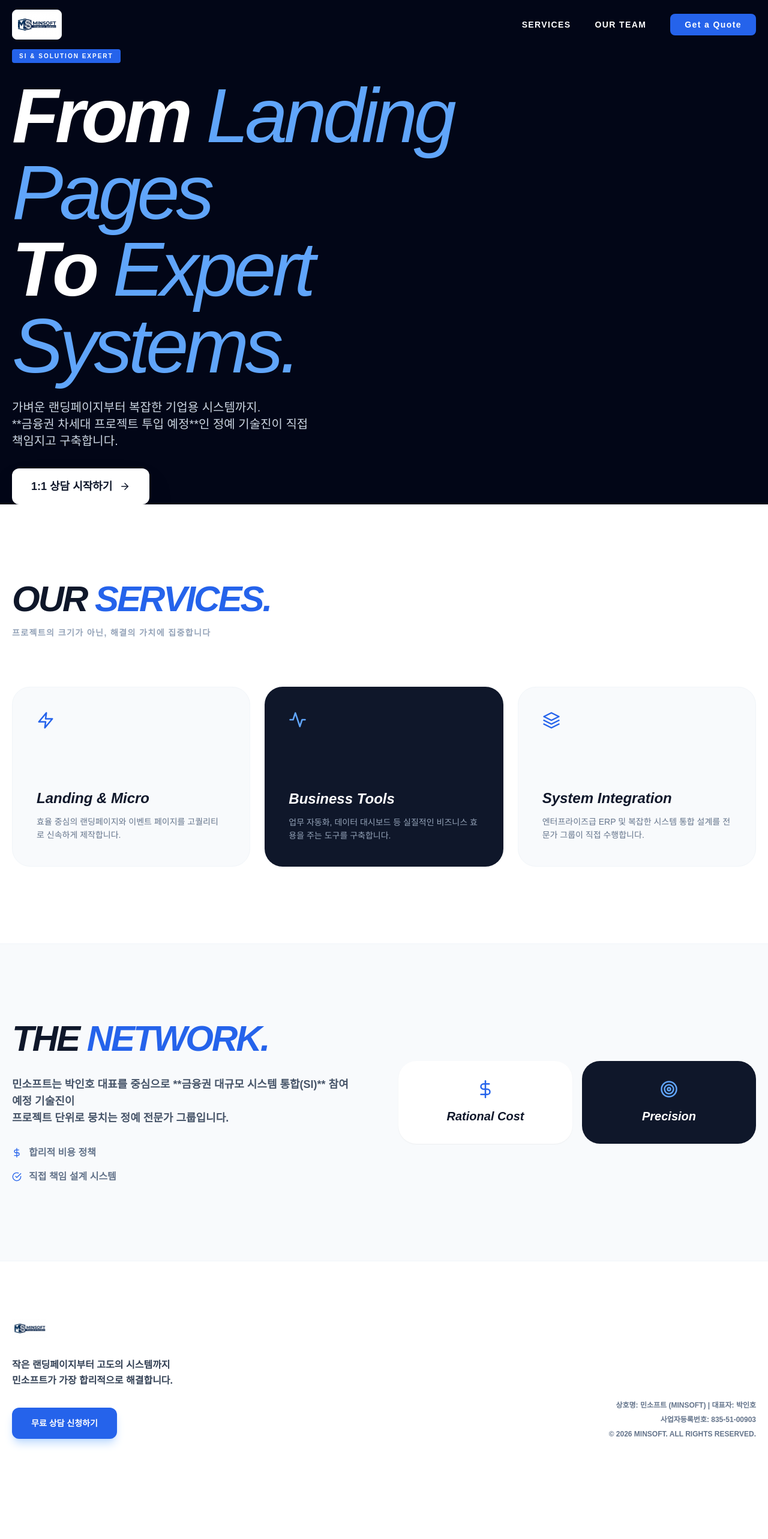
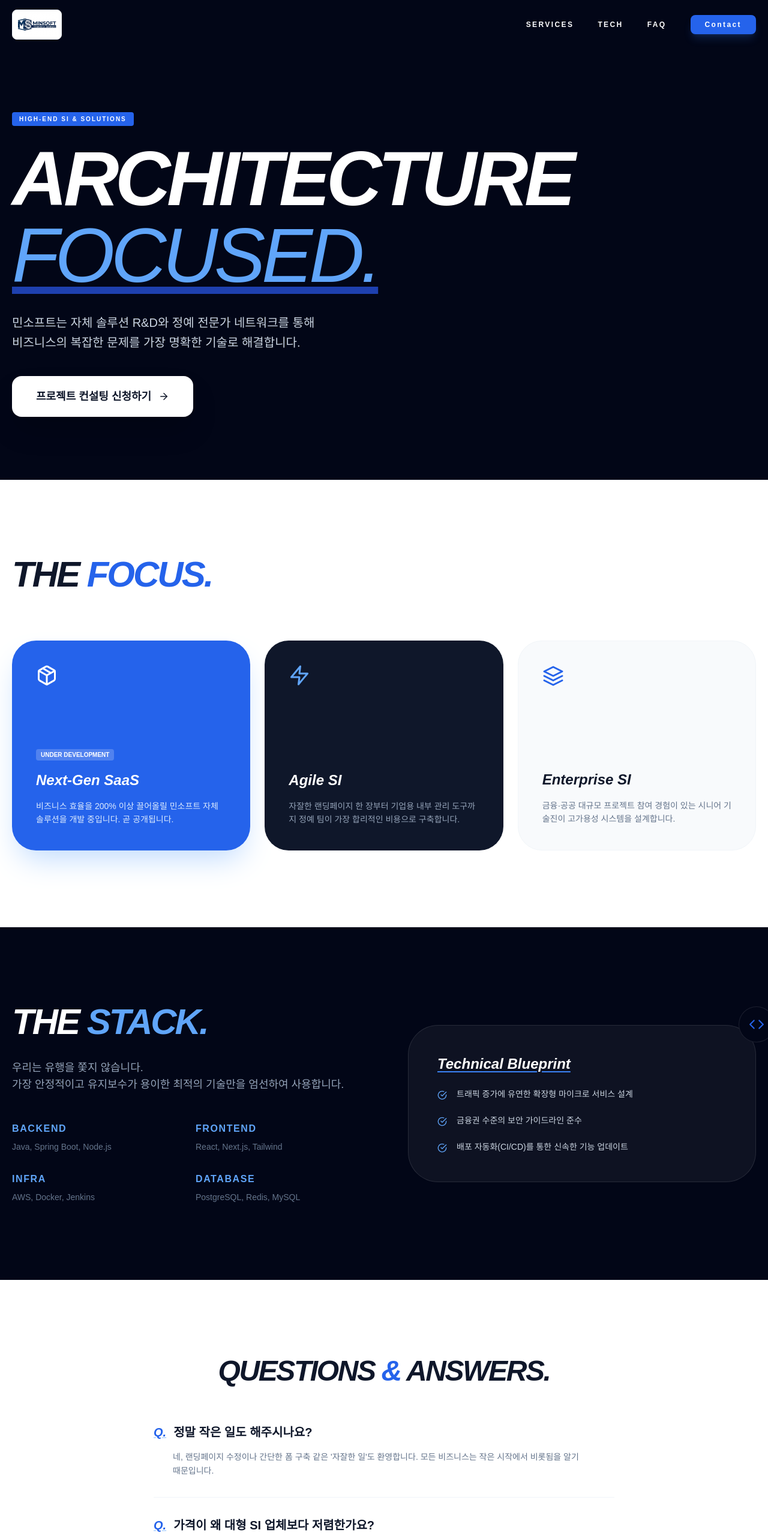
Before and after one commit to parkinho1/minsoft-web, a React (Vite) app: page / in a window 1280 px wide. Shown: the top 2566 px of the page at 60% size. Before the commit the page ends 2495 px from the top, so only its background shows below. Built offline with nearby package versions, Linux system fonts and the light colour scheme.

Commit message:
Add FAQ, Tech Stack, and In-house solution roadmap for volume up

```diff
--- a/src/App.jsx
+++ b/src/App.jsx
@@ -1,8 +1,7 @@
 import { useState, useEffect } from "react";
 import { motion, AnimatePresence } from "framer-motion";
-import { FiArrowRight, FiCheckCircle, FiCpu, FiLayers, FiRefreshCw, FiServer, FiActivity, FiTarget, FiZap, FiSmile, FiDollarSign, FiUsers, FiMenu, FiX } from "react-icons/fi";
+import { FiArrowRight, FiCheckCircle, FiCpu, FiLayers, FiRefreshCw, FiServer, FiActivity, FiTarget, FiZap, FiSmile, FiDollarSign, FiUsers, FiMenu, FiX, FiPackage, FiSearch, FiCode } from "react-icons/fi";
 
-// --- 공통 상담 함수 ---
 const openChat = () => window.open('https://open.kakao.com/o/sjhhq7ei');
 
 const Navbar = () => {
@@ -21,31 +20,25 @@ const Navbar = () => {
         <div className="flex items-center gap-2 cursor-pointer bg-white p-1 rounded-lg shadow-sm border border-slate-100">
           <img src="/logo.png" alt="MinSoft Logo" className="h-7 md:h-10 object-contain" />
         </div>
-
-        <div className={`hidden md:flex items-center space-x-10 text-sm font-bold uppercase tracking-widest ${isScrolled ? "text-slate-600" : "text-white"}`}>
+        <div className={`hidden md:flex items-center space-x-10 text-xs font-black uppercase tracking-[0.2em] ${isScrolled ? "text-slate-600" : "text-white"}`}>
           <a href="#services" className="hover:text-blue-400">Services</a>
-          <a href="#team" className="hover:text-blue-400">Our Team</a>
-          <button onClick={openChat} className={`px-6 py-2 rounded-lg font-black transition-all ${isScrolled ? "bg-slate-900 text-white" : "bg-blue-600 text-white"}`}>
-            Get a Quote
+          <a href="#tech" className="hover:text-blue-400">Tech</a>
+          <a href="#faq" className="hover:text-blue-400">FAQ</a>
+          <button onClick={openChat} className={`px-6 py-2 rounded-lg transition-all ${isScrolled ? "bg-slate-900 text-white" : "bg-blue-600 text-white shadow-lg shadow-blue-500/20"}`}>
+            Contact
           </button>
         </div>
-
         <button className="md:hidden text-2xl p-1" onClick={() => setIsMenuOpen(!isMenuOpen)}>
           {isMenuOpen ? <FiX className="text-slate-900" /> : <FiMenu className={isScrolled ? "text-slate-900" : "text-white"} />}
         </button>
       </div>
-
       <AnimatePresence>
         {isMenuOpen && (
-          <motion.div
-            initial={{ opacity: 0, y: -20 }} animate={{ opacity: 1, y: 0 }} exit={{ opacity: 0, y: -20 }}
-            className="md:hidden bg-white border-b border-slate-100 overflow-hidden absolute top-full left-0 w-full"
-          >
-            <div className="flex flex-col p-6 gap-6 font-black text-slate-900 uppercase tracking-widest text-center">
+          <motion.div initial={{ opacity: 0, y: -20 }} animate={{ opacity: 1, y: 0 }} exit={{ opacity: 0, y: -20 }} className="md:hidden bg-white border-b border-slate-100 absolute top-full left-0 w-full p-8 flex flex-col gap-8 font-black text-slate-900 uppercase tracking-widest text-center">
             <a href="#services" onClick={() => setIsMenuOpen(false)}>Services</a>
-              <a href="#team" onClick={() => setIsMenuOpen(false)}>Our Team</a>
-              <button onClick={openChat} className="w-full py-4 bg-blue-600 text-white rounded-xl shadow-lg shadow-blue-200">Get a Quote</button>
-            </div>
+            <a href="#tech" onClick={() => setIsMenuOpen(false)}>Tech</a>
+            <a href="#faq" onClick={() => setIsMenuOpen(false)}>FAQ</a>
+            <button onClick={openChat} className="w-full py-4 bg-blue-600 text-white rounded-xl">Inquiry</button>
           </motion.div>
         )}
       </AnimatePresence>
@@ -55,110 +48,129 @@ const Navbar = () => {
 
 function App() {
   return (
-    <div className="bg-white text-slate-900 overflow-x-hidden selection:bg-blue-600 selection:text-white">
+    <div className="bg-white text-slate-900 overflow-x-hidden selection:bg-blue-600 selection:text-white font-sans">
       <Navbar />
 
-      {/* 1. Hero: 모바일 폰트 크기 대폭 하향 조정 (뚫고 나감 방지) */}
-      <section className="relative min-h-[100svh] flex items-center px-5 overflow-hidden bg-slate-950 pt-20">
+      {/* 1. Hero */}
+      <section className="relative min-h-[100svh] flex items-center px-5 bg-slate-950 pt-20">
         <div className="absolute inset-0 -z-10">
           <img src="/hero-bg.png" alt="Tech" className="w-full h-full object-cover opacity-30 md:opacity-40" />
-          <div className="absolute inset-0 bg-gradient-to-b from-slate-950/20 via-slate-950/90 to-slate-950"></div>
+          <div className="absolute inset-0 bg-gradient-to-b from-slate-950/20 via-slate-950/80 to-slate-950"></div>
         </div>
-        <div className="max-w-7xl mx-auto w-full relative z-10">
-          <motion.div initial={{ opacity: 0, y: 20 }} animate={{ opacity: 1, y: 0 }} className="max-w-4xl text-center md:text-left">
-            <div className="inline-block px-3 py-1 bg-blue-600 text-white rounded text-[10px] font-black mb-6 uppercase tracking-[0.2em]">SI & Solution Expert</div>
-            {/* 모바일에서 글자가 깨지지 않도록 text-4xl로 시작 */}
-            <h1 className="text-4xl sm:text-6xl md:text-8xl lg:text-9xl font-black text-white leading-[1.1] md:leading-[0.9] tracking-tighter mb-6 italic break-keep">
-              From <span className="text-blue-400 font-normal">Landing Pages</span> <br className="hidden md:block" />
-              To <span className="text-blue-400 font-normal">Expert Systems.</span>
+        <div className="max-w-7xl mx-auto w-full relative z-10 text-center md:text-left">
+          <motion.div initial={{ opacity: 0, y: 20 }} animate={{ opacity: 1, y: 0 }} transition={{ duration: 0.8 }}>
+            <div className="inline-block px-3 py-1 bg-blue-600 text-white rounded text-[10px] font-black mb-6 uppercase tracking-[0.2em]">High-End SI & Solutions</div>
+            <h1 className="text-[clamp(2.5rem,10vw,8rem)] font-black text-white leading-[1] tracking-tighter mb-8 italic uppercase break-keep">
+              Architecture <br /> <span className="text-blue-400 font-normal underline decoration-blue-800 underline-offset-8">Focused.</span>
             </h1>
-            <p className="text-sm md:text-xl text-slate-300 max-w-lg mx-auto md:mx-0 mb-8 font-medium leading-relaxed">
-              가벼운 랜딩페이지부터 복잡한 기업용 시스템까지. <br className="hidden md:block" />
-              **금융권 차세대 프로젝트 투입 예정**인 정예 기술진이 직접 책임지고 구축합니다.
+            <p className="text-[clamp(1rem,3vw,1.25rem)] text-slate-300 max-w-lg mx-auto md:mx-0 mb-10 font-medium leading-relaxed break-keep">
+              민소프트는 자체 솔루션 R&D와 정예 전문가 네트워크를 통해 <br className="hidden md:block" />
+              비즈니스의 복잡한 문제를 가장 명확한 기술로 해결합니다.
             </p>
-            <div className="flex flex-col sm:flex-row gap-4 items-center justify-center md:justify-start">
-              <button onClick={openChat} className="w-full sm:w-auto flex items-center justify-center gap-3 text-lg font-black bg-white text-slate-900 px-8 py-4 rounded-xl shadow-2xl">
-                1:1 상담 시작하기 <FiArrowRight />
+            <button onClick={openChat} className="w-full md:w-auto flex items-center justify-center gap-3 text-lg font-black bg-white text-slate-900 px-10 py-5 rounded-2xl shadow-2xl transition-transform active:scale-95">
+              프로젝트 컨설팅 신청하기 <FiArrowRight />
             </button>
-            </div>
           </motion.div>
         </div>
       </section>
 
-      {/* 2. Services: 모바일 패딩 및 카드 너비 최적화 */}
-      <section id="services" className="py-20 md:py-32 px-5 bg-white">
+      {/* 2. Solutions: 자체 솔루션 강조 */}
+      <section id="services" className="py-32 px-5 bg-white">
         <div className="max-w-7xl mx-auto">
-          <div className="mb-12 md:mb-20 text-center md:text-left">
-            <h2 className="text-4xl md:text-6xl font-black tracking-tighter uppercase italic">Our <span className="text-blue-600">Services.</span></h2>
-            <p className="mt-4 text-slate-400 font-bold uppercase tracking-widest text-[10px] md:text-sm">프로젝트의 크기가 아닌, 해결의 가치에 집중합니다</p>
+          <div className="mb-20 text-center md:text-left">
+            <h2 className="text-4xl md:text-6xl font-black tracking-tighter uppercase italic">The <span className="text-blue-600">Focus.</span></h2>
           </div>
           <div className="grid grid-cols-1 md:grid-cols-3 gap-6">
-            <div className="p-8 md:p-10 rounded-[30px] bg-slate-50 border border-slate-100 flex flex-col justify-between h-auto min-h-[300px]">
-              <FiZap className="text-blue-600 text-3xl mb-6" />
+            <div className="p-10 rounded-[40px] bg-blue-600 text-white flex flex-col justify-between min-h-[350px] shadow-2xl shadow-blue-200">
+              <FiPackage className="text-4xl mb-8" />
               <div>
-                <h3 className="text-xl md:text-2xl font-black mb-3 italic">Landing & Micro</h3>
-                <p className="text-slate-500 text-sm leading-relaxed">효율 중심의 랜딩페이지와 이벤트 페이지를 고퀄리티로 신속하게 제작합니다.</p>
+                <span className="text-[10px] font-black uppercase bg-white/20 px-2 py-1 rounded">Under Development</span>
+                <h3 className="text-2xl font-black mt-4 mb-4 italic">Next-Gen SaaS</h3>
+                <p className="text-blue-100 text-sm leading-relaxed">비즈니스 효율을 200% 이상 끌어올릴 민소프트 자체 솔루션을 개발 중입니다. 곧 공개됩니다.</p>
               </div>
             </div>
-            <div className="p-8 md:p-10 rounded-[30px] bg-slate-900 text-white flex flex-col justify-between h-auto min-h-[300px]">
-              <FiActivity className="text-blue-400 text-3xl mb-6" />
+            <div className="p-10 rounded-[40px] bg-slate-900 text-white flex flex-col justify-between min-h-[350px]">
+              <FiZap className="text-blue-400 text-4xl mb-8" />
               <div>
-                <h3 className="text-xl md:text-2xl font-black mb-3 italic">Business Tools</h3>
-                <p className="text-slate-400 text-sm leading-relaxed">업무 자동화, 데이터 대시보드 등 실질적인 비즈니스 효용을 주는 도구를 구축합니다.</p>
+                <h3 className="text-2xl font-black mb-4 italic">Agile SI</h3>
+                <p className="text-slate-400 text-sm leading-relaxed">자잘한 랜딩페이지 한 장부터 기업용 내부 관리 도구까지 정예 팀이 가장 합리적인 비용으로 구축합니다.</p>
               </div>
             </div>
-            <div className="p-8 md:p-10 rounded-[30px] bg-slate-50 border border-slate-100 flex flex-col justify-between h-auto min-h-[300px]">
-              <FiLayers className="text-blue-600 text-3xl mb-6" />
+            <div className="p-10 rounded-[40px] bg-slate-50 text-slate-900 border border-slate-100 flex flex-col justify-between min-h-[350px]">
+              <FiLayers className="text-blue-600 text-4xl mb-8" />
               <div>
-                <h3 className="text-xl md:text-2xl font-black mb-3 italic">System Integration</h3>
-                <p className="text-slate-500 text-sm leading-relaxed">엔터프라이즈급 ERP 및 복잡한 시스템 통합 설계를 전문가 그룹이 직접 수행합니다.</p>
+                <h3 className="text-2xl font-black mb-4 italic">Enterprise SI</h3>
+                <p className="text-slate-500 text-sm leading-relaxed">금융·공공 대규모 프로젝트 참여 경험이 있는 시니어 기술진이 고가용성 시스템을 설계합니다.</p>
               </div>
             </div>
           </div>
         </div>
       </section>
 
-      {/* 3. Team & Reliability */}
-      <section id="team" className="py-20 md:py-32 px-5 bg-slate-50 border-t border-slate-100">
-        <div className="max-w-7xl mx-auto flex flex-col lg:flex-row gap-12 items-center">
-          <div className="w-full lg:w-1/2 text-center md:text-left">
-            <h2 className="text-4xl md:text-6xl font-black tracking-tighter uppercase italic mb-8 italic">The <span className="text-blue-600">Network.</span></h2>
-            <p className="text-slate-600 text-base md:text-lg leading-relaxed font-bold mb-8 break-keep">
-              민소프트는 박인호 대표를 중심으로 **금융권 대규모 시스템 통합(SI)** 참여 예정 기술진이 <br className="hidden md:block" /> 프로젝트 단위로 뭉치는 정예 전문가 그룹입니다.
+      {/* 3. Tech Stack: 기술력 상세 (추가 섹션) */}
+      <section id="tech" className="py-32 px-5 bg-slate-950 text-white">
+        <div className="max-w-7xl mx-auto">
+          <div className="grid grid-cols-1 lg:grid-cols-2 gap-20 items-center">
+            <div>
+              <h2 className="text-4xl md:text-6xl font-black tracking-tighter uppercase italic mb-8 italic">The <span className="text-blue-400">Stack.</span></h2>
+              <p className="text-slate-400 text-lg mb-12 font-medium break-keep">
+                우리는 유행을 쫓지 않습니다. <br /> 가장 안정적이고 유지보수가 용이한 최적의 기술만을 엄선하여 사용합니다.
               </p>
-            <div className="flex flex-col gap-4 items-center md:items-start text-sm md:text-base font-bold text-slate-500">
-              <span className="flex items-center gap-3"><FiDollarSign className="text-blue-600" /> 합리적 비용 정책</span>
-              <span className="flex items-center gap-3"><FiCheckCircle className="text-blue-600" /> 직접 책임 설계 시스템</span>
+              <div className="grid grid-cols-2 gap-8">
+                <div><h5 className="text-blue-400 font-black mb-2 tracking-widest uppercase">Backend</h5><p className="text-slate-500 text-sm">Java, Spring Boot, Node.js</p></div>
+                <div><h5 className="text-blue-400 font-black mb-2 tracking-widest uppercase">Frontend</h5><p className="text-slate-500 text-sm">React, Next.js, Tailwind</p></div>
+                <div><h5 className="text-blue-400 font-black mb-2 tracking-widest uppercase">Infra</h5><p className="text-slate-500 text-sm">AWS, Docker, Jenkins</p></div>
+                <div><h5 className="text-blue-400 font-black mb-2 tracking-widest uppercase">Database</h5><p className="text-slate-500 text-sm">PostgreSQL, Redis, MySQL</p></div>
               </div>
             </div>
-          <div className="w-full lg:w-1/2 grid grid-cols-1 sm:grid-cols-2 gap-4">
-            <div className="bg-white p-8 rounded-[30px] shadow-sm text-center">
-              <FiDollarSign className="text-blue-600 text-3xl mx-auto mb-4" />
-              <h5 className="font-black text-xl italic">Rational Cost</h5>
-            </div>
-            <div className="bg-slate-900 p-8 rounded-[30px] text-white text-center">
-              <FiTarget className="text-blue-400 text-3xl mx-auto mb-4" />
-              <h5 className="font-black text-xl italic">Precision</h5>
+            <div className="bg-white/5 p-12 rounded-[50px] border border-white/10 relative">
+               <FiCode className="text-blue-600 text-6xl absolute -top-8 -right-8 bg-slate-950 p-4 rounded-full border border-white/10" />
+               <h4 className="text-2xl font-black mb-6 italic underline decoration-blue-500 underline-offset-4">Technical Blueprint</h4>
+               <ul className="space-y-6">
+                 <li className="flex gap-4 items-start"><FiCheckCircle className="text-blue-400 mt-1 flex-shrink-0" /><p className="text-sm text-slate-300">트래픽 증가에 유연한 확장형 마이크로 서비스 설계</p></li>
+                 <li className="flex gap-4 items-start"><FiCheckCircle className="text-blue-400 mt-1 flex-shrink-0" /><p className="text-sm text-slate-300">금융권 수준의 보안 가이드라인 준수</p></li>
+                 <li className="flex gap-4 items-start"><FiCheckCircle className="text-blue-400 mt-1 flex-shrink-0" /><p className="text-sm text-slate-300">배포 자동화(CI/CD)를 통한 신속한 기능 업데이트</p></li>
+               </ul>
             </div>
           </div>
         </div>
       </section>
 
-      {/* 4. Footer: 사업자 정보 반영 */}
-      <footer className="py-16 md:py-24 px-5 bg-white border-t border-slate-100">
-        <div className="max-w-7xl mx-auto flex flex-col md:flex-row justify-between gap-12 items-center md:items-end">
+      {/* 4. FAQ: 고객이 궁금해할 만한 내용들 (추가 섹션) */}
+      <section id="faq" className="py-32 px-5 bg-white">
+        <div className="max-w-3xl mx-auto">
+          <h2 className="text-4xl md:text-5xl font-black tracking-tighter uppercase italic mb-16 text-center">Questions <span className="text-blue-600">&</span> Answers.</h2>
+          <div className="space-y-8">
+            {[
+              { q: "정말 작은 일도 해주시나요?", a: "네, 랜딩페이지 수정이나 간단한 폼 구축 같은 '자잘한 일'도 환영합니다. 모든 비즈니스는 작은 시작에서 비롯됨을 알기 때문입니다." },
+              { q: "가격이 왜 대형 SI 업체보다 저렴한가요?", a: "영업 인력과 화려한 오피스 비용을 제거했습니다. 대표가 직접 소통하고 실무진이 바로 코딩하는 정예 구조이기에 거품 없는 견적이 가능합니다." },
+              { q: "유지보수는 어떻게 보장되나요?", a: "단발성 개발로 끝내지 않습니다. 민소프트는 사업자 등록 정식 업체로서 명문화된 계약서와 사후 관리 가이드를 기본으로 제공합니다." }
+            ].map((faq, i) => (
+              <div key={i} className="border-b border-slate-100 pb-8">
+                <h4 className="text-xl font-black mb-4 flex items-center gap-3"><span className="text-blue-600 font-black italic underline decoration-blue-200">Q.</span> {faq.q}</h4>
+                <p className="text-slate-500 text-sm leading-relaxed pl-8 break-keep">{faq.a}</p>
+              </div>
+            ))}
+          </div>
+        </div>
+      </section>
+
+      {/* 5. Footer */}
+      <footer className="py-24 px-5 bg-slate-50 border-t border-slate-100">
+        <div className="max-w-7xl mx-auto">
+          <div className="grid grid-cols-1 md:grid-cols-2 gap-16 mb-20">
             <div className="text-center md:text-left">
-            <img src="/logo.png" alt="MinSoft" className="h-8 mb-8 mx-auto md:mx-0" />
-            <p className="text-base font-bold text-slate-700 leading-relaxed mb-8">
-              작은 랜딩페이지부터 고도의 시스템까지 <br />
-              민소프트가 가장 합리적으로 해결합니다.
-            </p>
-            <button onClick={openChat} className="w-full md:w-auto px-8 py-4 bg-blue-600 text-white text-sm font-black rounded-xl shadow-lg shadow-blue-200">무료 상담 신청하기</button>
+              <img src="/logo.png" alt="MinSoft" className="h-8 mb-10 mx-auto md:mx-0" />
+              <p className="text-xl font-black text-slate-900 leading-tight mb-8 italic">Architecture First, <br /> Business Successful.</p>
+              <button onClick={openChat} className="px-10 py-5 bg-blue-600 text-white font-black rounded-2xl shadow-xl shadow-blue-100 transition-all hover:bg-slate-900">1:1 맞춤 컨설팅</button>
             </div>
-          <div className="text-center md:text-right space-y-2 text-[10px] md:text-xs font-bold text-slate-500 uppercase">
-            <p>상호명: 민소프트 (MinSoft) | 대표자: 박인호</p>
+            <div className="space-y-4 text-center md:text-right flex flex-col justify-end">
+              <div className="text-[11px] font-black text-slate-400 uppercase tracking-widest leading-loose">
+                <p>상호: 민소프트 (MinSoft) | 대표: 박인호</p>
                 <p>사업자등록번호: 835-51-00903</p>
-            <p>© 2026 MINSOFT. ALL RIGHTS RESERVED.</p>
+                <p className="mt-4">© 2026 MINSOFT. ALL RIGHTS RESERVED.</p>
+              </div>
+            </div>
           </div>
         </div>
       </footer>
```
Lines whose indentation alone changed are shown as unchanged.
